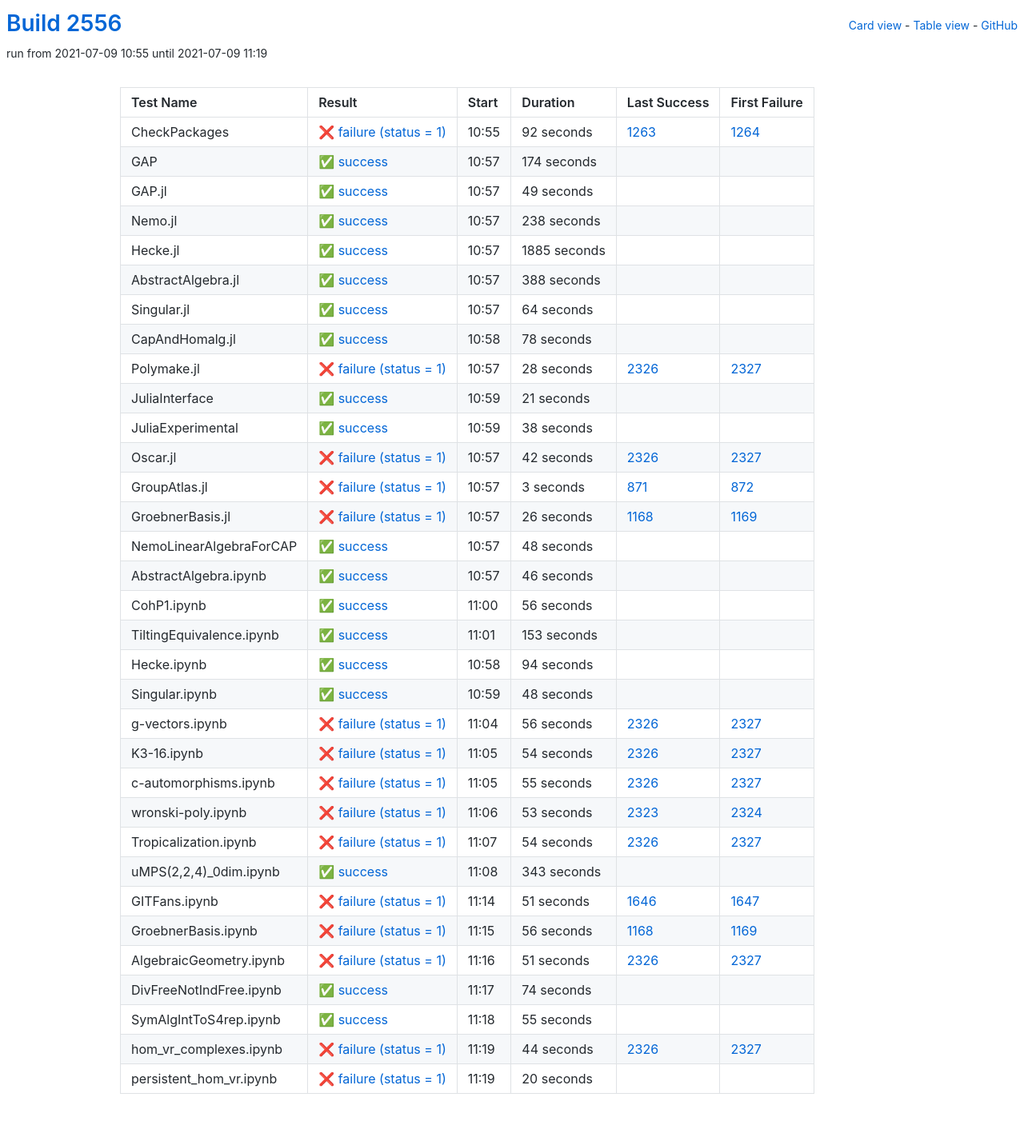
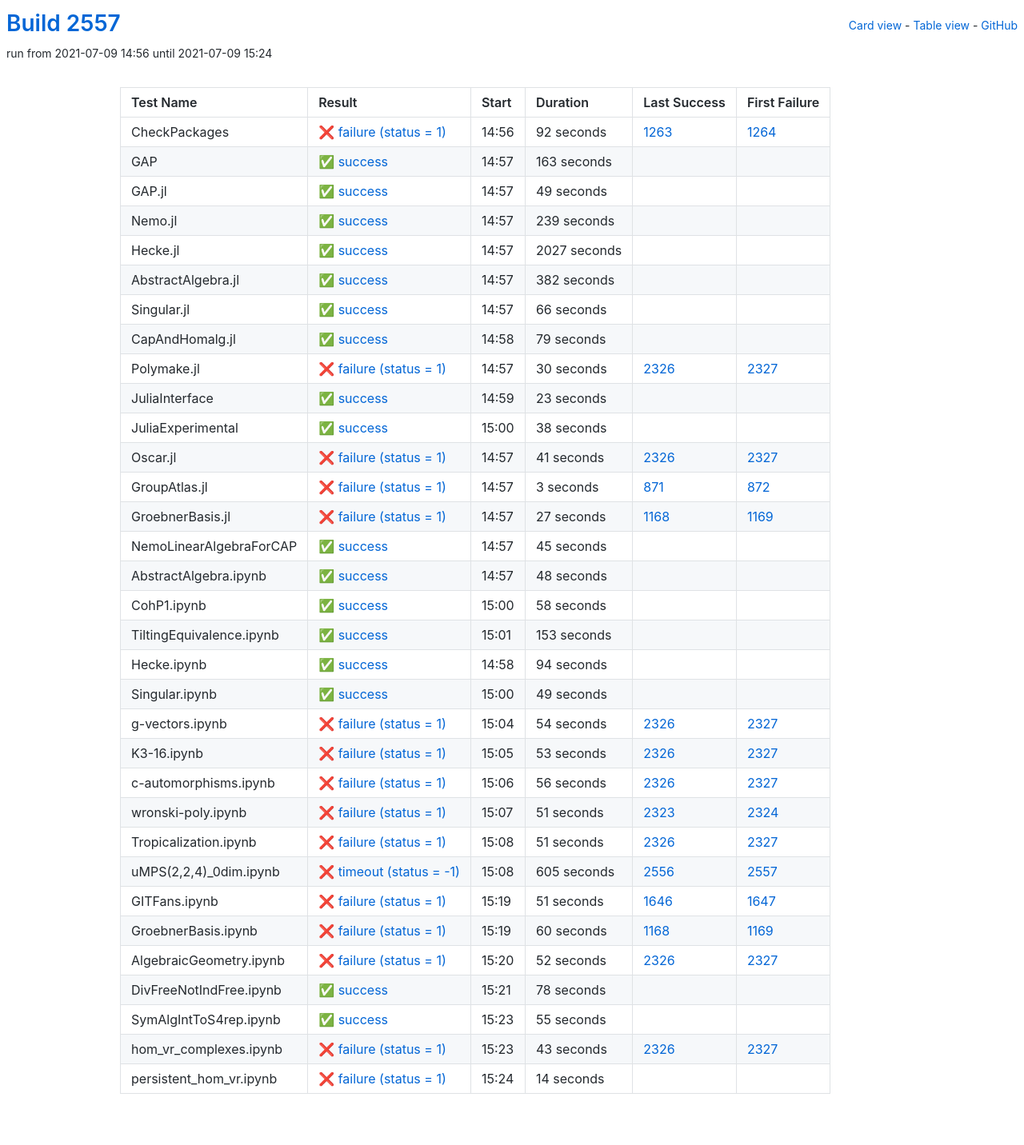
Before and after one commit to oscar-system/oscar-ci-status-stable, a Jekyll site: the page built from table.html, in a window 1280 px wide. Shown: the whole page at 80% size. Built offline with Jekyll 4.4.1, drawn with Linux system fonts in a browser that asks for light colours.

Commit message:
Build #2557

```diff
--- a/_data/ci.yml
+++ b/_data/ci.yml
@@ -1,6 +1,6 @@
 ---
-build: 2556
-build_url: https://oscarci.mathematik.uni-kl.de/job/oscar-stable/2556/
+build: 2557
+build_url: https://oscarci.mathematik.uni-kl.de/job/oscar-stable/2557/
 job: oscar-stable
 organization: oscar-system
 repo: oscar-ci-status-stable
@@ -8,8 +8,8 @@ repourl: https://github.com/oscar-system/oscar-ci-status-stable
 tests:
 - name: CheckPackages
   id: checkpackages
-  log: https://oscarci.mathematik.uni-kl.de/job/oscar-stable/2556/artifact/logs/build-2556/CheckPackages.log
-  start: 2021-07-09 10:55
+  log: https://oscarci.mathematik.uni-kl.de/job/oscar-stable/2557/artifact/logs/build-2557/CheckPackages.log
+  start: 2021-07-09 14:56
   success: false
   exitcode: 1
   status: failure
@@ -20,20 +20,20 @@ tests:
   first_failure_url: https://oscarci.mathematik.uni-kl.de/job/oscar-stable/1264/
 - name: GAP
   id: gap
-  log: https://oscarci.mathematik.uni-kl.de/job/oscar-stable/2556/artifact/logs/build-2556/GAP.log
-  start: 2021-07-09 10:57
+  log: https://oscarci.mathematik.uni-kl.de/job/oscar-stable/2557/artifact/logs/build-2557/GAP.log
+  start: 2021-07-09 14:57
   success: true
   exitcode: 0
   status: success
-  duration: 174
+  duration: 163
   last_success: false
   last_success_url:
   first_failure: false
   first_failure_url:
 - name: GAP.jl
   id: gap-jl
-  log: https://oscarci.mathematik.uni-kl.de/job/oscar-stable/2556/artifact/logs/build-2556/GAP.jl.log
-  start: 2021-07-09 10:57
+  log: https://oscarci.mathematik.uni-kl.de/job/oscar-stable/2557/artifact/logs/build-2557/GAP.jl.log
+  start: 2021-07-09 14:57
   success: true
   exitcode: 0
   status: success
@@ -44,92 +44,92 @@ tests:
   first_failure_url:
 - name: Nemo.jl
   id: nemo-jl
-  log: https://oscarci.mathematik.uni-kl.de/job/oscar-stable/2556/artifact/logs/build-2556/Nemo.jl.log
-  start: 2021-07-09 10:57
+  log: https://oscarci.mathematik.uni-kl.de/job/oscar-stable/2557/artifact/logs/build-2557/Nemo.jl.log
+  start: 2021-07-09 14:57
   success: true
   exitcode: 0
   status: success
-  duration: 238
+  duration: 239
   last_success: false
   last_success_url:
   first_failure: false
   first_failure_url:
 - name: Hecke.jl
   id: hecke-jl
-  log: https://oscarci.mathematik.uni-kl.de/job/oscar-stable/2556/artifact/logs/build-2556/Hecke.jl.log
-  start: 2021-07-09 10:57
+  log: https://oscarci.mathematik.uni-kl.de/job/oscar-stable/2557/artifact/logs/build-2557/Hecke.jl.log
+  start: 2021-07-09 14:57
   success: true
   exitcode: 0
   status: success
-  duration: 1885
+  duration: 2027
   last_success: false
   last_success_url:
   first_failure: false
   first_failure_url:
 - name: AbstractAlgebra.jl
   id: abstractalgebra-jl
-  log: https://oscarci.mathematik.uni-kl.de/job/oscar-stable/2556/artifact/logs/build-2556/AbstractAlgebra.jl.log
-  start: 2021-07-09 10:57
+  log: https://oscarci.mathematik.uni-kl.de/job/oscar-stable/2557/artifact/logs/build-2557/AbstractAlgebra.jl.log
+  start: 2021-07-09 14:57
   success: true
   exitcode: 0
   status: success
-  duration: 388
+  duration: 382
   last_success: false
   last_success_url:
   first_failure: false
   first_failure_url:
 - name: Singular.jl
   id: singular-jl
-  log: https://oscarci.mathematik.uni-kl.de/job/oscar-stable/2556/artifact/logs/build-2556/Singular.jl.log
-  start: 2021-07-09 10:57
+  log: https://oscarci.mathematik.uni-kl.de/job/oscar-stable/2557/artifact/logs/build-2557/Singular.jl.log
+  start: 2021-07-09 14:57
   success: true
   exitcode: 0
   status: success
-  duration: 64
+  duration: 66
   last_success: false
   last_success_url:
   first_failure: false
   first_failure_url:
 - name: CapAndHomalg.jl
   id: capandhomalg-jl
-  log: https://oscarci.mathematik.uni-kl.de/job/oscar-stable/2556/artifact/logs/build-2556/CapAndHomalg.jl.log
-  start: 2021-07-09 10:58
+  log: https://oscarci.mathematik.uni-kl.de/job/oscar-stable/2557/artifact/logs/build-2557/CapAndHomalg.jl.log
+  start: 2021-07-09 14:58
   success: true
   exitcode: 0
   status: success
-  duration: 78
+  duration: 79
   last_success: false
   last_success_url:
   first_failure: false
   first_failure_url:
 - name: Polymake.jl
   id: polymake-jl
-  log: https://oscarci.mathematik.uni-kl.de/job/oscar-stable/2556/artifact/logs/build-2556/Polymake.jl.log
-  start: 2021-07-09 10:57
+  log: https://oscarci.mathematik.uni-kl.de/job/oscar-stable/2557/artifact/logs/build-2557/Polymake.jl.log
+  start: 2021-07-09 14:57
   success: false
   exitcode: 1
   status: failure
-  duration: 28
+  duration: 30
   last_success: 2326
   last_success_url: https://oscarci.mathematik.uni-kl.de/job/oscar-stable/2326/
   first_failure: 2327
   first_failure_url: https://oscarci.mathematik.uni-kl.de/job/oscar-stable/2327/
 - name: JuliaInterface
   id: juliainterface
-  log: https://oscarci.mathematik.uni-kl.de/job/oscar-stable/2556/artifact/logs/build-2556/JuliaInterface.log
-  start: 2021-07-09 10:59
+  log: https://oscarci.mathematik.uni-kl.de/job/oscar-stable/2557/artifact/logs/build-2557/JuliaInterface.log
+  start: 2021-07-09 14:59
   success: true
   exitcode: 0
   status: success
-  duration: 21
+  duration: 23
   last_success: false
   last_success_url:
   first_failure: false
   first_failure_url:
 - name: JuliaExperimental
   id: juliaexperimental
-  log: https://oscarci.mathematik.uni-kl.de/job/oscar-stable/2556/artifact/logs/build-2556/JuliaExperimental.log
-  start: 2021-07-09 10:59
+  log: https://oscarci.mathematik.uni-kl.de/job/oscar-stable/2557/artifact/logs/build-2557/JuliaExperimental.log
+  start: 2021-07-09 15:00
   success: true
   exitcode: 0
   status: success
@@ -140,20 +140,20 @@ tests:
   first_failure_url:
 - name: Oscar.jl
   id: oscar-jl
-  log: https://oscarci.mathematik.uni-kl.de/job/oscar-stable/2556/artifact/logs/build-2556/Oscar.jl.log
-  start: 2021-07-09 10:57
+  log: https://oscarci.mathematik.uni-kl.de/job/oscar-stable/2557/artifact/logs/build-2557/Oscar.jl.log
+  start: 2021-07-09 14:57
   success: false
   exitcode: 1
   status: failure
-  duration: 42
+  duration: 41
   last_success: 2326
   last_success_url: https://oscarci.mathematik.uni-kl.de/job/oscar-stable/2326/
   first_failure: 2327
   first_failure_url: https://oscarci.mathematik.uni-kl.de/job/oscar-stable/2327/
 - name: GroupAtlas.jl
   id: groupatlas-jl
-  log: https://oscarci.mathematik.uni-kl.de/job/oscar-stable/2556/artifact/logs/build-2556/GroupAtlas.jl.log
-  start: 2021-07-09 10:57
+  log: https://oscarci.mathematik.uni-kl.de/job/oscar-stable/2557/artifact/logs/build-2557/GroupAtlas.jl.log
+  start: 2021-07-09 14:57
   success: false
   exitcode: 1
   status: failure
@@ -164,20 +164,32 @@ tests:
   first_failure_url: https://oscarci.mathematik.uni-kl.de/job/oscar-stable/872/
 - name: GroebnerBasis.jl
   id: groebnerbasis-jl
-  log: https://oscarci.mathematik.uni-kl.de/job/oscar-stable/2556/artifact/logs/build-2556/GroebnerBasis.jl.log
-  start: 2021-07-09 10:57
+  log: https://oscarci.mathematik.uni-kl.de/job/oscar-stable/2557/artifact/logs/build-2557/GroebnerBasis.jl.log
+  start: 2021-07-09 14:57
   success: false
   exitcode: 1
   status: failure
-  duration: 26
+  duration: 27
   last_success: 1168
   last_success_url: https://oscarci.mathematik.uni-kl.de/job/oscar-stable/1168/
   first_failure: 1169
   first_failure_url: https://oscarci.mathematik.uni-kl.de/job/oscar-stable/1169/
 - name: NemoLinearAlgebraForCAP
   id: nemolinearalgebraforcap
-  log: https://oscarci.mathematik.uni-kl.de/job/oscar-stable/2556/artifact/logs/build-2556/NemoLinearAlgebraForCAP.log
-  start: 2021-07-09 10:57
+  log: https://oscarci.mathematik.uni-kl.de/job/oscar-stable/2557/artifact/logs/build-2557/NemoLinearAlgebraForCAP.log
+  start: 2021-07-09 14:57
+  success: true
+  exitcode: 0
+  status: success
+  duration: 45
+  last_success: false
+  last_success_url:
+  first_failure: false
+  first_failure_url:
+- name: AbstractAlgebra.ipynb
+  id: abstractalgebra-ipynb
+  log: https://oscarci.mathematik.uni-kl.de/job/oscar-stable/2557/artifact/logs/build-2557/AbstractAlgebra.ipynb.log
+  start: 2021-07-09 14:57
   success: true
   exitcode: 0
   status: success
@@ -186,34 +198,22 @@ tests:
   last_success_url:
   first_failure: false
   first_failure_url:
-- name: AbstractAlgebra.ipynb
-  id: abstractalgebra-ipynb
-  log: https://oscarci.mathematik.uni-kl.de/job/oscar-stable/2556/artifact/logs/build-2556/AbstractAlgebra.ipynb.log
-  start: 2021-07-09 10:57
+- name: CohP1.ipynb
+  id: cohp1-ipynb
+  log: https://oscarci.mathematik.uni-kl.de/job/oscar-stable/2557/artifact/logs/build-2557/CohP1.ipynb.log
+  start: 2021-07-09 15:00
   success: true
   exitcode: 0
   status: success
-  duration: 46
-  last_success: false
-  last_success_url:
-  first_failure: false
-  first_failure_url:
-- name: CohP1.ipynb
-  id: cohp1-ipynb
-  log: https://oscarci.mathematik.uni-kl.de/job/oscar-stable/2556/artifact/logs/build-2556/CohP1.ipynb.log
-  start: 2021-07-09 11:00
-  success: true
-  exitcode: 0
-  status: success
-  duration: 56
+  duration: 58
   last_success: false
   last_success_url:
   first_failure: false
   first_failure_url:
 - name: TiltingEquivalence.ipynb
   id: tiltingequivalence-ipynb
-  log: https://oscarci.mathematik.uni-kl.de/job/oscar-stable/2556/artifact/logs/build-2556/TiltingEquivalence.ipynb.log
-  start: 2021-07-09 11:01
+  log: https://oscarci.mathematik.uni-kl.de/job/oscar-stable/2557/artifact/logs/build-2557/TiltingEquivalence.ipynb.log
+  start: 2021-07-09 15:01
   success: true
   exitcode: 0
   status: success
@@ -224,8 +224,8 @@ tests:
   first_failure_url:
 - name: Hecke.ipynb
   id: hecke-ipynb
-  log: https://oscarci.mathematik.uni-kl.de/job/oscar-stable/2556/artifact/logs/build-2556/Hecke.ipynb.log
-  start: 2021-07-09 10:58
+  log: https://oscarci.mathematik.uni-kl.de/job/oscar-stable/2557/artifact/logs/build-2557/Hecke.ipynb.log
+  start: 2021-07-09 14:58
   success: true
   exitcode: 0
   status: success
@@ -236,20 +236,44 @@ tests:
   first_failure_url:
 - name: Singular.ipynb
   id: singular-ipynb
-  log: https://oscarci.mathematik.uni-kl.de/job/oscar-stable/2556/artifact/logs/build-2556/Singular.ipynb.log
-  start: 2021-07-09 10:59
+  log: https://oscarci.mathematik.uni-kl.de/job/oscar-stable/2557/artifact/logs/build-2557/Singular.ipynb.log
+  start: 2021-07-09 15:00
   success: true
   exitcode: 0
   status: success
-  duration: 48
+  duration: 49
   last_success: false
   last_success_url:
   first_failure: false
   first_failure_url:
 - name: g-vectors.ipynb
   id: g-vectors-ipynb
-  log: https://oscarci.mathematik.uni-kl.de/job/oscar-stable/2556/artifact/logs/build-2556/g-vectors.ipynb.log
-  start: 2021-07-09 11:04
+  log: https://oscarci.mathematik.uni-kl.de/job/oscar-stable/2557/artifact/logs/build-2557/g-vectors.ipynb.log
+  start: 2021-07-09 15:04
+  success: false
+  exitcode: 1
+  status: failure
+  duration: 54
+  last_success: 2326
+  last_success_url: https://oscarci.mathematik.uni-kl.de/job/oscar-stable/2326/
+  first_failure: 2327
+  first_failure_url: https://oscarci.mathematik.uni-kl.de/job/oscar-stable/2327/
+- name: K3-16.ipynb
+  id: k3-16-ipynb
+  log: https://oscarci.mathematik.uni-kl.de/job/oscar-stable/2557/artifact/logs/build-2557/K3-16.ipynb.log
+  start: 2021-07-09 15:05
+  success: false
+  exitcode: 1
+  status: failure
+  duration: 53
+  last_success: 2326
+  last_success_url: https://oscarci.mathematik.uni-kl.de/job/oscar-stable/2326/
+  first_failure: 2327
+  first_failure_url: https://oscarci.mathematik.uni-kl.de/job/oscar-stable/2327/
+- name: c-automorphisms.ipynb
+  id: c-automorphisms-ipynb
+  log: https://oscarci.mathematik.uni-kl.de/job/oscar-stable/2557/artifact/logs/build-2557/c-automorphisms.ipynb.log
+  start: 2021-07-09 15:06
   success: false
   exitcode: 1
   status: failure
@@ -258,70 +282,46 @@ tests:
   last_success_url: https://oscarci.mathematik.uni-kl.de/job/oscar-stable/2326/
   first_failure: 2327
   first_failure_url: https://oscarci.mathematik.uni-kl.de/job/oscar-stable/2327/
-- name: K3-16.ipynb
-  id: k3-16-ipynb
-  log: https://oscarci.mathematik.uni-kl.de/job/oscar-stable/2556/artifact/logs/build-2556/K3-16.ipynb.log
-  start: 2021-07-09 11:05
+- name: wronski-poly.ipynb
+  id: wronski-poly-ipynb
+  log: https://oscarci.mathematik.uni-kl.de/job/oscar-stable/2557/artifact/logs/build-2557/wronski-poly.ipynb.log
+  start: 2021-07-09 15:07
   success: false
   exitcode: 1
   status: failure
-  duration: 54
-  last_success: 2326
-  last_success_url: https://oscarci.mathematik.uni-kl.de/job/oscar-stable/2326/
-  first_failure: 2327
-  first_failure_url: https://oscarci.mathematik.uni-kl.de/job/oscar-stable/2327/
-- name: c-automorphisms.ipynb
-  id: c-automorphisms-ipynb
-  log: https://oscarci.mathematik.uni-kl.de/job/oscar-stable/2556/artifact/logs/build-2556/c-automorphisms.ipynb.log
-  start: 2021-07-09 11:05
-  success: false
-  exitcode: 1
-  status: failure
-  duration: 55
-  last_success: 2326
-  last_success_url: https://oscarci.mathematik.uni-kl.de/job/oscar-stable/2326/
-  first_failure: 2327
-  first_failure_url: https://oscarci.mathematik.uni-kl.de/job/oscar-stable/2327/
-- name: wronski-poly.ipynb
-  id: wronski-poly-ipynb
-  log: https://oscarci.mathematik.uni-kl.de/job/oscar-stable/2556/artifact/logs/build-2556/wronski-poly.ipynb.log
-  start: 2021-07-09 11:06
-  success: false
-  exitcode: 1
-  status: failure
-  duration: 53
+  duration: 51
   last_success: 2323
   last_success_url: https://oscarci.mathematik.uni-kl.de/job/oscar-stable/2323/
   first_failure: 2324
   first_failure_url: https://oscarci.mathematik.uni-kl.de/job/oscar-stable/2324/
 - name: Tropicalization.ipynb
   id: tropicalization-ipynb
-  log: https://oscarci.mathematik.uni-kl.de/job/oscar-stable/2556/artifact/logs/build-2556/Tropicalization.ipynb.log
-  start: 2021-07-09 11:07
+  log: https://oscarci.mathematik.uni-kl.de/job/oscar-stable/2557/artifact/logs/build-2557/Tropicalization.ipynb.log
+  start: 2021-07-09 15:08
   success: false
   exitcode: 1
   status: failure
-  duration: 54
+  duration: 51
   last_success: 2326
   last_success_url: https://oscarci.mathematik.uni-kl.de/job/oscar-stable/2326/
   first_failure: 2327
   first_failure_url: https://oscarci.mathematik.uni-kl.de/job/oscar-stable/2327/
 - name: uMPS(2,2,4)_0dim.ipynb
   id: umps-2-2-4-0dim-ipynb
-  log: https://oscarci.mathematik.uni-kl.de/job/oscar-stable/2556/artifact/logs/build-2556/uMPS-2-2-4-_0dim.ipynb.log
-  start: 2021-07-09 11:08
-  success: true
-  exitcode: 0
-  status: success
-  duration: 343
-  last_success: false
-  last_success_url:
-  first_failure: false
-  first_failure_url:
+  log: https://oscarci.mathematik.uni-kl.de/job/oscar-stable/2557/artifact/logs/build-2557/uMPS-2-2-4-_0dim.ipynb.log
+  start: 2021-07-09 15:08
+  success: false
+  exitcode: -1
+  status: timeout
+  duration: 605
+  last_success: 2556
+  last_success_url: https://oscarci.mathematik.uni-kl.de/job/oscar-stable/2556/
+  first_failure: 2557
+  first_failure_url: https://oscarci.mathematik.uni-kl.de/job/oscar-stable/2557/
 - name: GITFans.ipynb
   id: gitfans-ipynb
-  log: https://oscarci.mathematik.uni-kl.de/job/oscar-stable/2556/artifact/logs/build-2556/GITFans.ipynb.log
-  start: 2021-07-09 11:14
+  log: https://oscarci.mathematik.uni-kl.de/job/oscar-stable/2557/artifact/logs/build-2557/GITFans.ipynb.log
+  start: 2021-07-09 15:19
   success: false
   exitcode: 1
   status: failure
@@ -332,44 +332,44 @@ tests:
   first_failure_url: https://oscarci.mathematik.uni-kl.de/job/oscar-stable/1647/
 - name: GroebnerBasis.ipynb
   id: groebnerbasis-ipynb
-  log: https://oscarci.mathematik.uni-kl.de/job/oscar-stable/2556/artifact/logs/build-2556/GroebnerBasis.ipynb.log
-  start: 2021-07-09 11:15
+  log: https://oscarci.mathematik.uni-kl.de/job/oscar-stable/2557/artifact/logs/build-2557/GroebnerBasis.ipynb.log
+  start: 2021-07-09 15:19
   success: false
   exitcode: 1
   status: failure
-  duration: 56
+  duration: 60
   last_success: 1168
   last_success_url: https://oscarci.mathematik.uni-kl.de/job/oscar-stable/1168/
   first_failure: 1169
   first_failure_url: https://oscarci.mathematik.uni-kl.de/job/oscar-stable/1169/
 - name: AlgebraicGeometry.ipynb
   id: algebraicgeometry-ipynb
-  log: https://oscarci.mathematik.uni-kl.de/job/oscar-stable/2556/artifact/logs/build-2556/AlgebraicGeometry.ipynb.log
-  start: 2021-07-09 11:16
+  log: https://oscarci.mathematik.uni-kl.de/job/oscar-stable/2557/artifact/logs/build-2557/AlgebraicGeometry.ipynb.log
+  start: 2021-07-09 15:20
   success: false
   exitcode: 1
   status: failure
-  duration: 51
+  duration: 52
   last_success: 2326
   last_success_url: https://oscarci.mathematik.uni-kl.de/job/oscar-stable/2326/
   first_failure: 2327
   first_failure_url: https://oscarci.mathematik.uni-kl.de/job/oscar-stable/2327/
 - name: DivFreeNotIndFree.ipynb
   id: divfreenotindfree-ipynb
-  log: https://oscarci.mathematik.uni-kl.de/job/oscar-stable/2556/artifact/logs/build-2556/DivFreeNotIndFree.ipynb.log
-  start: 2021-07-09 11:17
+  log: https://oscarci.mathematik.uni-kl.de/job/oscar-stable/2557/artifact/logs/build-2557/DivFreeNotIndFree.ipynb.log
+  start: 2021-07-09 15:21
   success: true
   exitcode: 0
   status: success
-  duration: 74
+  duration: 78
   last_success: false
   last_success_url:
   first_failure: false
   first_failure_url:
 - name: SymAlgIntToS4rep.ipynb
   id: symalginttos4rep-ipynb
-  log: https://oscarci.mathematik.uni-kl.de/job/oscar-stable/2556/artifact/logs/build-2556/SymAlgIntToS4rep.ipynb.log
-  start: 2021-07-09 11:18
+  log: https://oscarci.mathematik.uni-kl.de/job/oscar-stable/2557/artifact/logs/build-2557/SymAlgIntToS4rep.ipynb.log
+  start: 2021-07-09 15:23
   success: true
   exitcode: 0
   status: success
@@ -380,24 +380,24 @@ tests:
   first_failure_url:
 - name: hom_vr_complexes.ipynb
   id: hom-vr-complexes-ipynb
-  log: https://oscarci.mathematik.uni-kl.de/job/oscar-stable/2556/artifact/logs/build-2556/hom_vr_complexes.ipynb.log
-  start: 2021-07-09 11:19
+  log: https://oscarci.mathematik.uni-kl.de/job/oscar-stable/2557/artifact/logs/build-2557/hom_vr_complexes.ipynb.log
+  start: 2021-07-09 15:23
   success: false
   exitcode: 1
   status: failure
-  duration: 44
+  duration: 43
   last_success: 2326
   last_success_url: https://oscarci.mathematik.uni-kl.de/job/oscar-stable/2326/
   first_failure: 2327
   first_failure_url: https://oscarci.mathematik.uni-kl.de/job/oscar-stable/2327/
 - name: persistent_hom_vr.ipynb
   id: persistent-hom-vr-ipynb
-  log: https://oscarci.mathematik.uni-kl.de/job/oscar-stable/2556/artifact/logs/build-2556/persistent_hom_vr.ipynb.log
-  start: 2021-07-09 11:19
+  log: https://oscarci.mathematik.uni-kl.de/job/oscar-stable/2557/artifact/logs/build-2557/persistent_hom_vr.ipynb.log
+  start: 2021-07-09 15:24
   success: false
   exitcode: 1
   status: failure
-  duration: 20
+  duration: 14
   last_success: false
   last_success_url:
   first_failure: false
```
Also changed, not shown: README.md.
